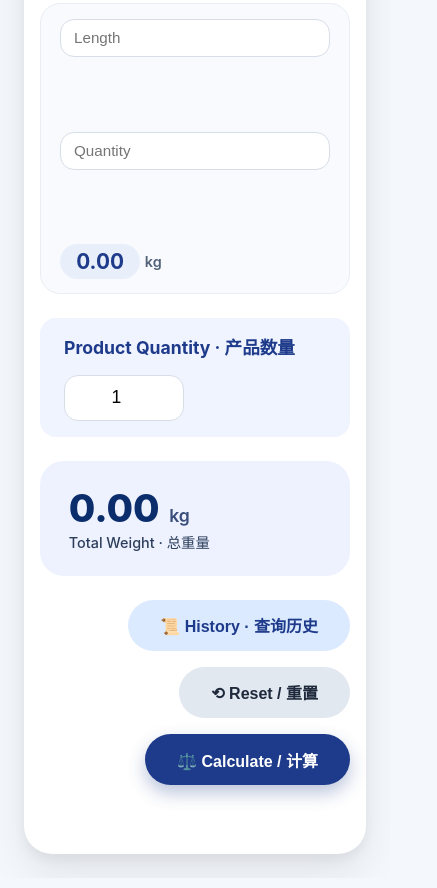
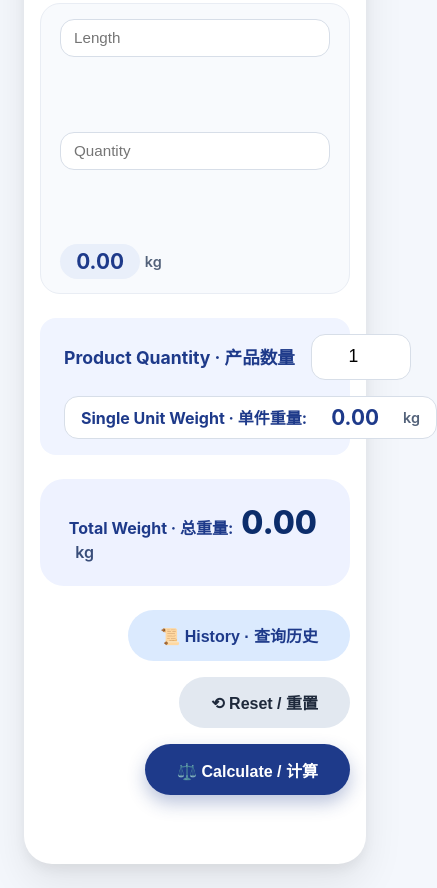
Before and after one commit to HL-Steel-Industries-Sdn-Bhd/Permit-Product-Weight-Calculation, a plain HTML site: page index.html in a window 390 px wide. Shown: the part 4786-5674 px from the top of the page, 437 px wide, since content can reach past the window. Drawn offline with Linux system fonts and the light colour scheme.

Commit message:
Update index.html

```diff
--- a/index.html
+++ b/index.html
@@ -124,28 +124,61 @@
       font-weight: 600;
       color: #53627a;
     }
-    .product-quantity-section {
+    .product-info-section {
       background: #f0f4ff;
       border-radius: 16px;
       padding: 1rem 1.5rem;
       margin-top: 1.5rem;
       display: flex;
       align-items: center;
-      gap: 1rem;
+      gap: 2rem;
       flex-wrap: wrap;
     }
-    .product-quantity-section label {
+    .product-quantity-group {
+      display: flex;
+      align-items: center;
+      gap: 1rem;
+    }
+    .product-quantity-group label {
       font-weight: 700;
       color: #1e3a8a;
       font-size: 1.1rem;
+      white-space: nowrap;
     }
-    .product-quantity-section input {
+    .product-quantity-group input {
       padding: 0.7rem 1rem;
       border: 1.5px solid #d7dee8;
       border-radius: 14px;
       font-size: 1.1rem;
-      width: 120px;
+      width: 100px;
       text-align: center;
+    }
+    .single-weight-box {
+      display: flex;
+      align-items: center;
+      gap: 0.5rem;
+      background: white;
+      border-radius: 14px;
+      padding: 0.5rem 1rem;
+      border: 1.5px solid #d7dee8;
+    }
+    .single-weight-box label {
+      font-weight: 700;
+      color: #1e3a8a;
+      font-size: 1rem;
+      white-space: nowrap;
+    }
+    .single-weight-value {
+      font-size: 1.3rem;
+      font-weight: 700;
+      color: #1e3a8a;
+      min-width: 80px;
+      text-align: center;
+    }
+    .single-weight-unit {
+      font-size: 0.9rem;
+      font-weight: 600;
+      color: #53627a;
     }
     .result-panel {
       background: #eef2ff;
@@ -156,17 +189,29 @@
       flex-wrap: wrap;
       align-items: center;
       justify-content: space-between;
+      gap: 1rem;
+    }
+    .result-item {
+      display: flex;
+      align-items: baseline;
+      flex-wrap: wrap;
+    }
+    .result-label {
+      font-size: 1rem;
+      font-weight: 700;
+      color: #1e3a8a;
+      margin-right: 0.5rem;
     }
     .total-weight {
-      font-size: 2.4rem;
+      font-size: 2rem;
       font-weight: 800;
       color: #0c2d6b;
     }
     .total-unit {
-      font-size: 1.1rem;
+      font-size: 1rem;
       font-weight: 600;
       color: #394e7a;
-      margin-left: 0.6rem;
+      margin-left: 0.4rem;
     }
     .button-group {
       display: flex;
@@ -228,6 +273,8 @@
       font-weight: 700;
       color: #0c2d6b;
       margin-bottom: 0.5rem;
+      flex-wrap: wrap;
+      gap: 0.5rem;
     }
     .history-detail {
       font-size: 0.85rem;
@@ -253,6 +300,9 @@
       .weight-column {
         align-items: center;
         justify-content: flex-start;
+      }
+      .product-info-section {
+        gap: 1rem;
       }
     }
   </style>
@@ -289,17 +339,24 @@
   </div>
   <div id="pipeContainer"></div>
 
-  <div class="product-quantity-section">
-    <label>Product Quantity · 产品数量</label>
-    <input type="number" id="productQuantity" min="1" value="1" step="1">
+  <div class="product-info-section">
+    <div class="product-quantity-group">
+      <label>Product Quantity · 产品数量</label>
+      <input type="number" id="productQuantity" min="1" value="1" step="1">
+    </div>
+    <div class="single-weight-box">
+      <label>Single Unit Weight · 单件重量:</label>
+      <span class="single-weight-value" id="singleWeightDisplay">0.00</span>
+      <span class="single-weight-unit">kg</span>
+    </div>
   </div>
 
   <div class="result-panel">
-    <div style="display: flex; align-items: baseline; flex-wrap: wrap;">
+    <div class="result-item">
+      <span class="result-label">Total Weight · 总重量:</span>
       <span class="total-weight" id="totalWeightDisplay">0.00</span>
       <span class="total-unit">kg</span>
     </div>
-    <div style="font-size: 0.9rem; color: #2c3e5c; font-weight: 500;">Total Weight · 总重量</div>
   </div>
 
   <div class="button-group">
@@ -334,6 +391,7 @@
     const plateContainer = document.getElementById('plateContainer');
     const pipeContainer = document.getElementById('pipeContainer');
     const totalWeightDisplay = document.getElementById('totalWeightDisplay');
+    const singleWeightDisplay = document.getElementById('singleWeightDisplay');
     const errorMessageDiv = document.getElementById('errorMessage');
     const productQuantityInput = document.getElementById('productQuantity');
     const calcBtn = document.getElementById('calcBtn');
@@ -493,18 +551,30 @@
       return { productWeight, hasInvalidInput, errorMsg };
     }
 
-    function calculateTotalWeight() {
+    function calculateWeights() {
       const productQty = parseFloat(productQuantityInput.value) || 1;
       const result = calculateSingleProductWeight();
       if (result.hasInvalidInput) {
-        return { totalWeight: 0, hasInvalidInput: true, errorMsg: result.errorMsg, productWeight: 0 };
+        return {
+          singleWeight: 0,
+          totalWeight: 0,
+          hasInvalidInput: true,
+          errorMsg: result.errorMsg
+        };
       }
-      const totalWeight = result.productWeight * productQty;
-      return { totalWeight, hasInvalidInput: false, errorMsg: '', productWeight: result.productWeight };
+      const singleWeight = result.productWeight;
+      const totalWeight = singleWeight * productQty;
+      return {
+        singleWeight,
+        totalWeight,
+        hasInvalidInput: false,
+        errorMsg: ''
+      };
     }
 
-    function updateTotalDisplay(total) {
-      totalWeightDisplay.textContent = total.toFixed(2);
+    function updateWeightDisplays(singleWeight, totalWeight) {
+      singleWeightDisplay.textContent = singleWeight.toFixed(2);
+      totalWeightDisplay.textContent = totalWeight.toFixed(2);
     }
 
     function clearError() { errorMessageDiv.innerHTML = ''; }
@@ -542,7 +612,7 @@
       return { plates, pipes };
     }
 
-    function formatHistoryDetail(data, productQty) {
+    function formatHistoryDetail(data, productQty, singleWeight) {
       let detail = '';
       if (data.plates.length > 0) {
         detail += '📐 Plates:\n';
@@ -558,13 +628,15 @@
       }
       if (detail === '') detail = 'No dimension data recorded.';
       detail += `\n📦 Product Quantity: ${productQty}`;
+      detail += `\n⚖️ Single Unit Weight: ${singleWeight.toFixed(2)} kg`;
       return detail;
     }
 
-    function addHistoryRecord(totalWeight, data, productQty) {
+    function addHistoryRecord(singleWeight, totalWeight, data, productQty) {
       const now = new Date();
       const timeStr = now.toLocaleTimeString('en-US', { hour: '2-digit', minute: '2-digit', second: '2-digit' });
       historyRecords.push({
+        singleWeight: singleWeight,
         total: totalWeight,
         time: timeStr,
         data: data,
@@ -581,7 +653,7 @@
       }
       let html = '';
       historyRecords.forEach((record, index) => {
-        const detail = formatHistoryDetail(record.data, record.productQty);
+        const detail = formatHistoryDetail(record.data, record.productQty, record.singleWeight);
         html += `<div class="history-entry">
           <div class="history-header">
             <span>#${index + 1} · ${record.time}</span>
@@ -595,17 +667,17 @@
 
     calcBtn.addEventListener('click', function() {
       updateRowWeightDisplays();
-      const result = calculateTotalWeight();
+      const result = calculateWeights();
       if (result.hasInvalidInput) {
         showError(result.errorMsg || 'Please check your inputs.');
-        updateTotalDisplay(0);
+        updateWeightDisplays(0, 0);
       } else {
         clearError();
-        updateTotalDisplay(result.totalWeight);
+        updateWeightDisplays(result.singleWeight, result.totalWeight);
         if (result.totalWeight > 0) {
           const productQty = parseFloat(productQuantityInput.value) || 1;
           const currentData = collectCurrentData();
-          addHistoryRecord(result.totalWeight, currentData, productQty);
+          addHistoryRecord(result.singleWeight, result.totalWeight, currentData, productQty);
         }
       }
     });
@@ -614,7 +686,7 @@
       document.querySelectorAll('input[type="number"]').forEach(input => { input.value = ''; });
       document.querySelectorAll('select.plate-thickness').forEach(select => { select.selectedIndex = 0; });
       productQuantityInput.value = '1';
-      totalWeightDisplay.textContent = '0.00';
+      updateWeightDisplays(0, 0);
       clearError();
       updateRowWeightDisplays();
     });
```
